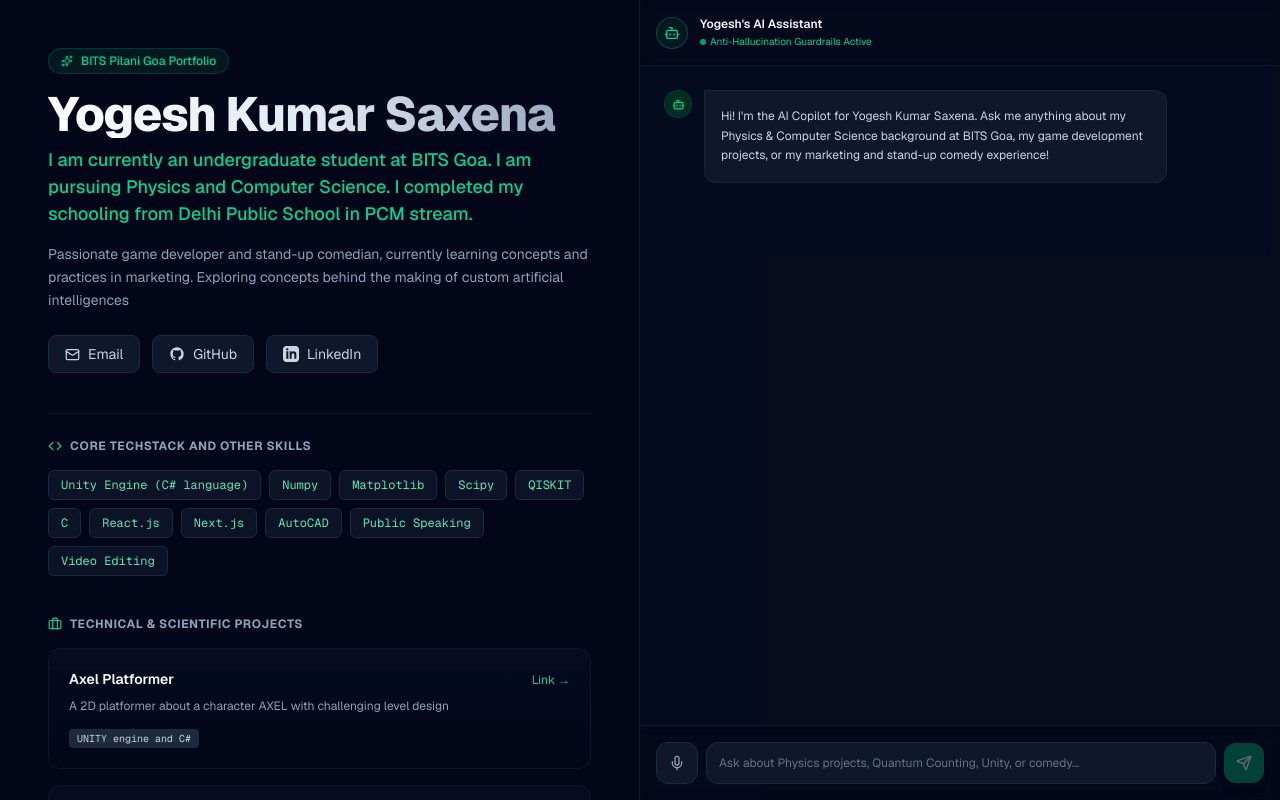
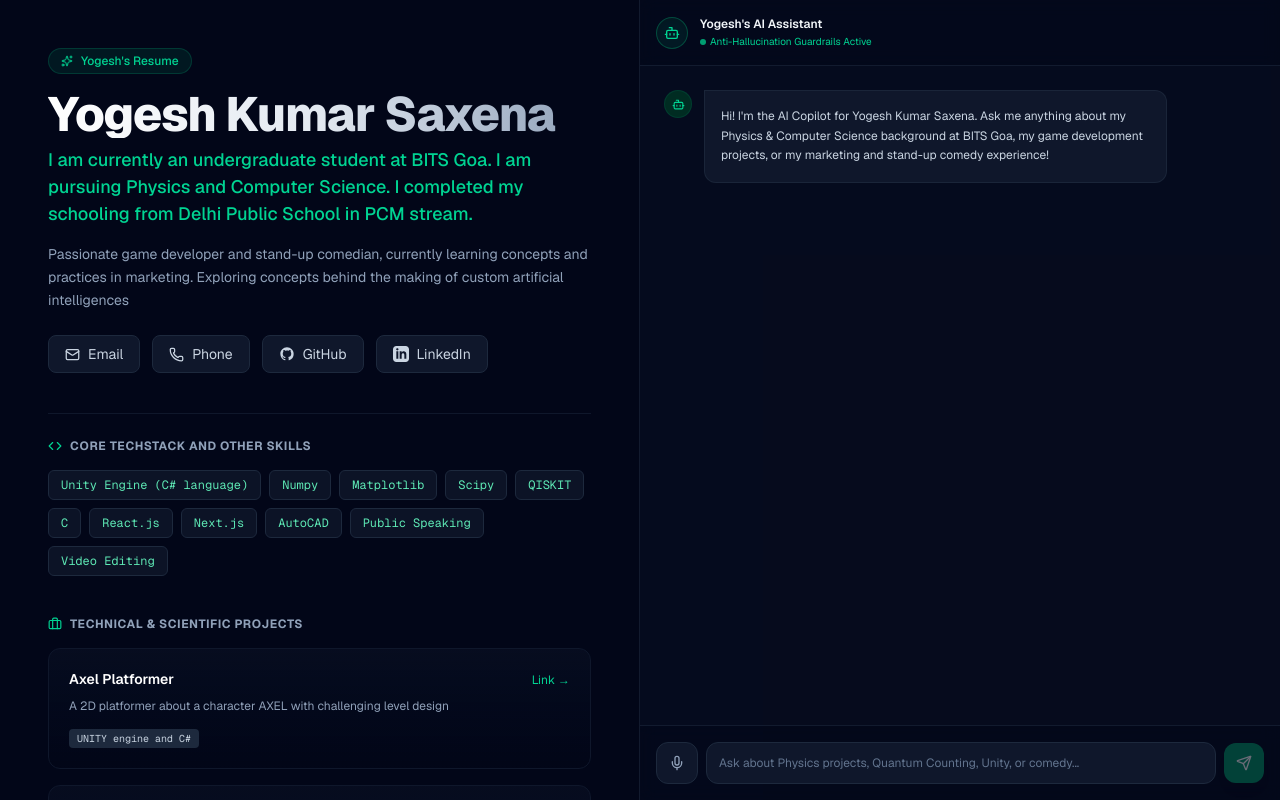
Before and after one commit to Yogi123-des/Resume-Copilot-, a Next.js app in the folder ai-portfolio/: page / in a window 1280 px wide. Built offline with nearby package versions, Linux system fonts and the light colour scheme.

Commit message:
changed resume interface

```diff
--- a/ai-portfolio/app/page.tsx
+++ b/ai-portfolio/app/page.tsx
@@ -4,7 +4,7 @@ import { useState, useEffect, useRef } from 'react';
 import profileData from '../profile.json';
 import {
   Mic, MicOff, Send, Briefcase, GraduationCap,
-  Code, Mail, User, Bot, Sparkles, HeartHandshake
+  Code, Mail, Phone, User, Bot, Sparkles, HeartHandshake
 } from 'lucide-react';
 
 interface Message {
@@ -149,7 +149,7 @@ export default function Home() {
           {/* Main Context Card Header */}
           <div className="mb-10 animate-fade-in">
             <div className="inline-flex items-center gap-2 px-3 py-1 bg-emerald-500/10 border border-emerald-500/20 rounded-full text-emerald-400 text-xs font-medium mb-4">
-              <Sparkles size={12} /> BITS Pilani Goa Portfolio
+              <Sparkles size={12} /> Yogesh's Resume
             </div>
             <h1 className="text-4xl md:text-5xl font-extrabold tracking-tight bg-gradient-to-r from-white via-slate-200 to-slate-400 bg-clip-text text-transparent">
               {profileData.about.name}
@@ -161,6 +161,9 @@ export default function Home() {
             <div className="flex flex-wrap gap-3 mt-6">
               <a href={`mailto:${profileData.contact.email}`} className="flex items-center gap-2 px-4 py-2 bg-slate-900 border border-slate-800 rounded-lg hover:border-slate-700 hover:text-white transition-all text-sm text-slate-300">
                 <Mail size={15} /> Email
+              </a>
+              <a href={`mailto:${profileData.contact.phone}`} className="flex items-center gap-2 px-4 py-2 bg-slate-900 border border-slate-800 rounded-lg hover:border-slate-700 hover:text-white transition-all text-sm text-slate-300">
+                <Phone size={15} /> Phone
               </a>
               <a href={profileData.contact.github} target="_blank" rel="noreferrer" className="flex items-center gap-2 px-4 py-2 bg-slate-900 border border-slate-800 rounded-lg hover:border-slate-700 hover:text-white transition-all text-sm text-slate-300">
                 <svg className="w-4 h-4 fill-current" viewBox="0 0 24 24"><path fillRule="evenodd" d="M12 2C6.477 2 2 6.484 2 12.017c0 4.425 2.865 8.18 6.839 9.504.5.092.682-.217.682-.483 0-.237-.008-.868-.013-1.703-2.782.605-3.369-1.343-3.369-1.343-.454-1.158-1.11-1.466-1.11-1.466-.908-.62.069-.0.069-.608 1 .11 1.53 1.032 1.53 1.032.892 1.53 2.341 1.088 2.91.832.092-.647.35-1.088.636-1.338-2.22-.253-4.555-1.113-4.555-4.951 0-1.093.39-1.988 1.029-2.688-.103-.253-.446-1.272.098-2.65 0 0 .84-.27 2.75 1.026A9.564 9.564 0 0112 6.844c.85.004 1.705.115 2.504.337 1.909-1.296 2.747-1.027 2.747-1.027.546 1.379.202 2.398.1 2.651.64.7 1.028 1.595 1.028 2.688 0 3.848-2.339 4.695-4.566 4.943.359.309.678.92.678 1.855 0 1.338-.012 2.419-.012 2.747 0 .268.18.58.688.482A10.019 10.019 0 0022 12.017C22 6.484 17.522 2 12 2z" clipRule="evenodd" /></svg>
```
